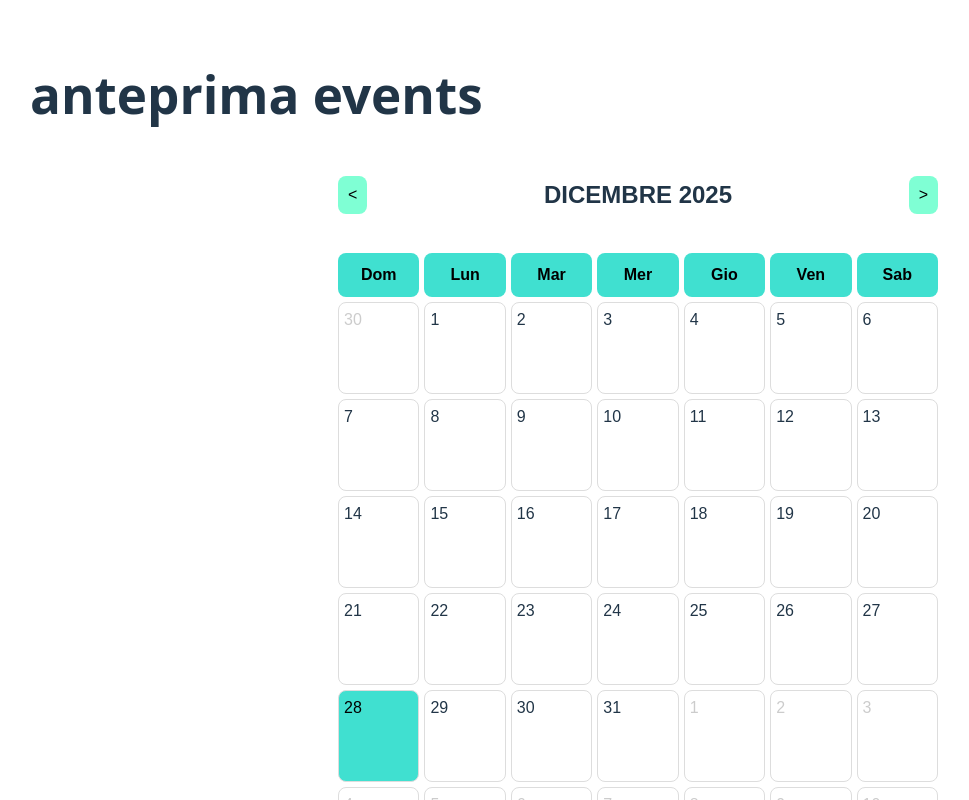
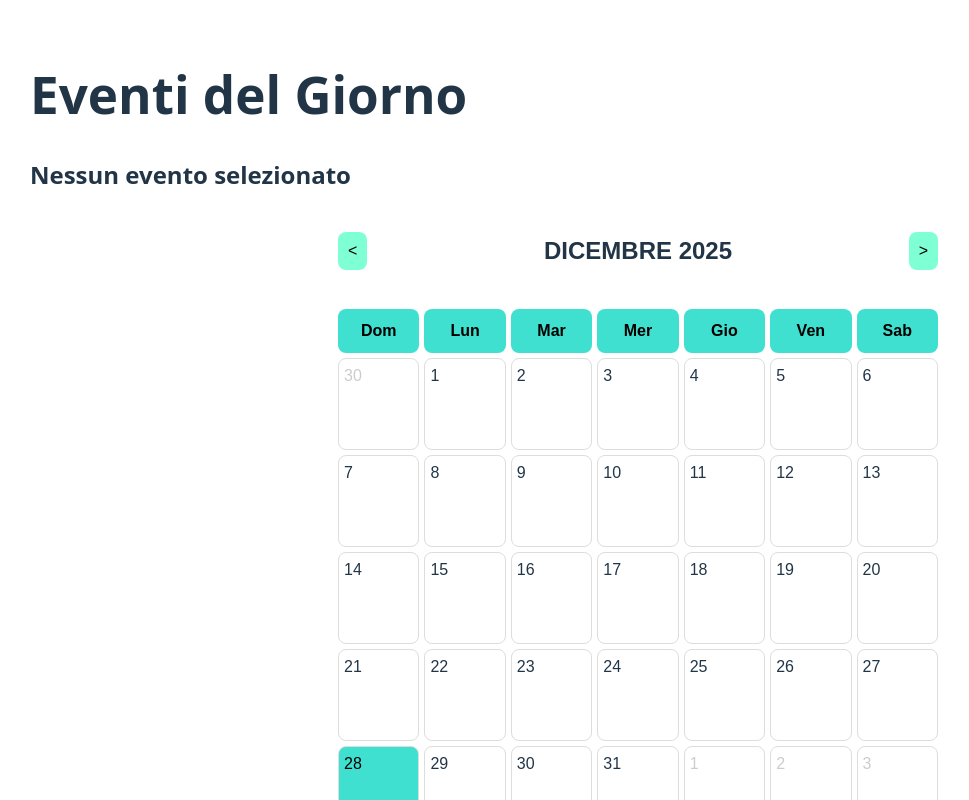
Before and after one commit to levo1312/Public-Project, a React (Vite) app: page / in a window 1280 px wide. Shown: the top 800 px of the page, without its empty margins (2-971 px from the left). Built offline with nearby package versions, Linux system fonts and the light colour scheme.

Commit message:
aggiunta visualizzazione degli eventi, creare e collegare funzione

```diff
--- a/src/App.tsx
+++ b/src/App.tsx
@@ -5,8 +5,11 @@ import Calendar from './components/calendar'
 function App() {
   return (
     <>
+      <div className='viewEvents'>
+        <h1>Eventi del Giorno</h1>
+        <h2>Nessun evento selezionato</h2>
+      </div>
       <div>
-        <h1>anteprima events</h1>
         <Calendar />
       </div>
     </>
--- a/src/components/Calendar.css
+++ b/src/components/Calendar.css
@@ -9,11 +9,13 @@
   display: flex;
   justify-content: space-between;
   align-items: center;
+  margin: auto;
   margin-bottom: 20px;
 }
 
 .calendar-header h2{
   text-transform: uppercase;
+  text-align: center;
 }
 
 /*bottoni titoli*/
@@ -32,7 +34,7 @@
 
 .calendar-grid{
   display: grid;
-  grid-template-columns: repeat(7, 1fr);
+  grid-template-columns: 1fr 1fr 1fr 1fr 1fr 1fr 1fr;
   gap: 5px;
 }
 
```
